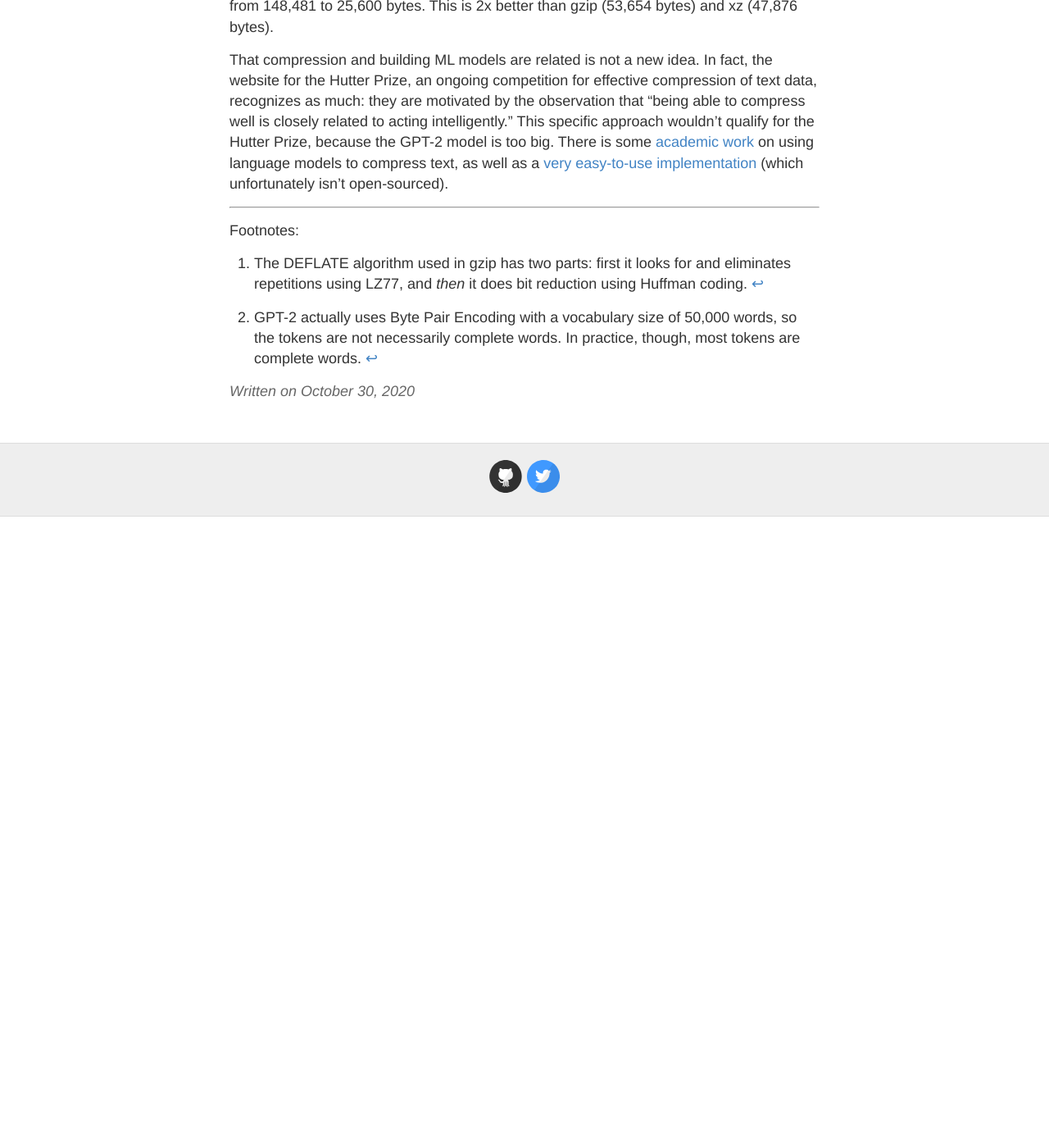
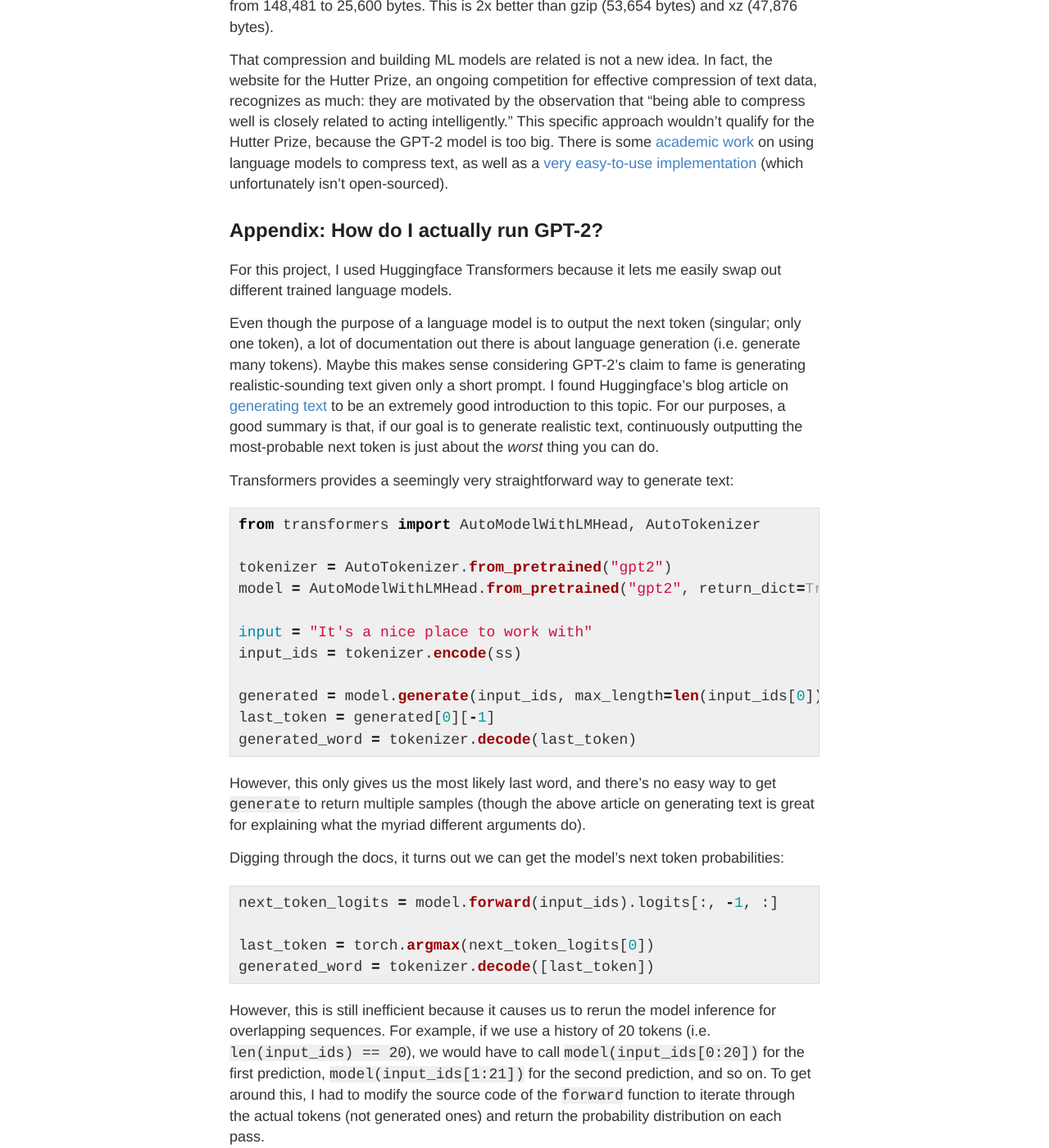
Before and after one commit to gbrova/gbrova, a Jekyll site: the page built from _posts/2020-10-31-text-compression-neural-nets.md, in a window 1280 px wide and 1400 px high, scrolled down 5634 px. Shown: the whole window at 82% size. Built offline with Jekyll 4.4.1, drawn with Linux system fonts in a browser that asks for light colours; before the commit the page ends 6264 px from its top, so only the background shows below that; some of the changed text lies outside the part shown.

Commit message:
Some changes to text compression article

```diff
--- a/_posts/2020-10-31-text-compression-neural-nets.md
+++ b/_posts/2020-10-31-text-compression-neural-nets.md
@@ -126,6 +126,43 @@ Using the tricks described in this article, we managed to compress Alice in Wond
 That compression and building ML models are related is not a new idea. In fact, the website for the Hutter Prize, an ongoing competition for effective compression of text data, recognizes as much: they are motivated by the observation that "being able to compress well is closely related to acting intelligently." This specific approach wouldn't qualify for the Hutter Prize, because the GPT-2 model is too big. There is some [academic work](https://paperswithcode.com/sota/language-modelling-on-hutter-prize) on using language models to compress text, as well as a [very easy-to-use implementation](https://bellard.org/textsynth/sms.html) (which unfortunately isn't open-sourced).
 
 
+## Appendix: How do I actually run GPT-2?
+
+For this project, I used Huggingface Transformers because it lets me easily swap out different trained language models.
+
+Even though the purpose of a language model is to output the next token (singular; only one token), a lot of documentation out there is about language generation (i.e. generate many tokens). Maybe this makes sense considering GPT-2's claim to fame is generating realistic-sounding text given only a short prompt. I found Huggingface's blog article on [generating text](https://huggingface.co/blog/how-to-generate) to be an extremely good introduction to this topic. For our purposes, a good summary is that, if our goal is to generate realistic text, continuously outputting the most-probable next token is just about the _worst_ thing you can do.
+
+Transformers provides a seemingly very straightforward way to generate text:
+
+{% highlight python %}
+from transformers import AutoModelWithLMHead, AutoTokenizer
+
+tokenizer = AutoTokenizer.from_pretrained("gpt2")
+model = AutoModelWithLMHead.from_pretrained("gpt2", return_dict=True)
+
+input = "It's a nice place to work with"
+input_ids = tokenizer.encode(ss)
+
+generated = model.generate(input_ids, max_length=len(input_ids[0])+1)
+last_token = generated[0][-1]
+generated_word = tokenizer.decode(last_token)
+{% endhighlight %}
+
+However, this only gives us the most likely last word, and there's no easy way to get `generate` to return multiple samples (though the above article on generating text is great for explaining what the myriad different arguments do).
+
+Digging through the docs, it turns out we can get the model's next token probabilities:
+
+{% highlight python %}
+next_token_logits = model.forward(input_ids).logits[:, -1, :]
+
+last_token = torch.argmax(next_token_logits[0])
+generated_word = tokenizer.decode([last_token])
+{% endhighlight %}
+
+However, this is still inefficient because it causes us to rerun the model inference for overlapping sequences.  For example, if we use a history of 20 tokens (i.e. `len(input_ids) == 20`), we would have to call `model(input_ids[0:20])` for the first prediction, `model(input_ids[1:21])` for the second prediction, and so on. To get around this, I had to modify the source code of the `forward` function to iterate through the actual tokens (not generated ones) and return the probability distribution on each pass.
+
+Another practical consideration is batching: the model runs much faster with batches of tokens, rather than taking a single vector of tokens at a time. This is straightforward for compression, as we can split the input linearly into any number of consecutive batches. However batching is not possible for decompression, because we can't decompress later batches without first knowing the preceding text. This means we can either make decompression unbatched (and therefore slower), or have multiple starting points (one starting point for each batch), requiring the model to warm up more times (and therefore achieve a slightly lower compression ratio).
+
 
 ---
 Footnotes:
```
